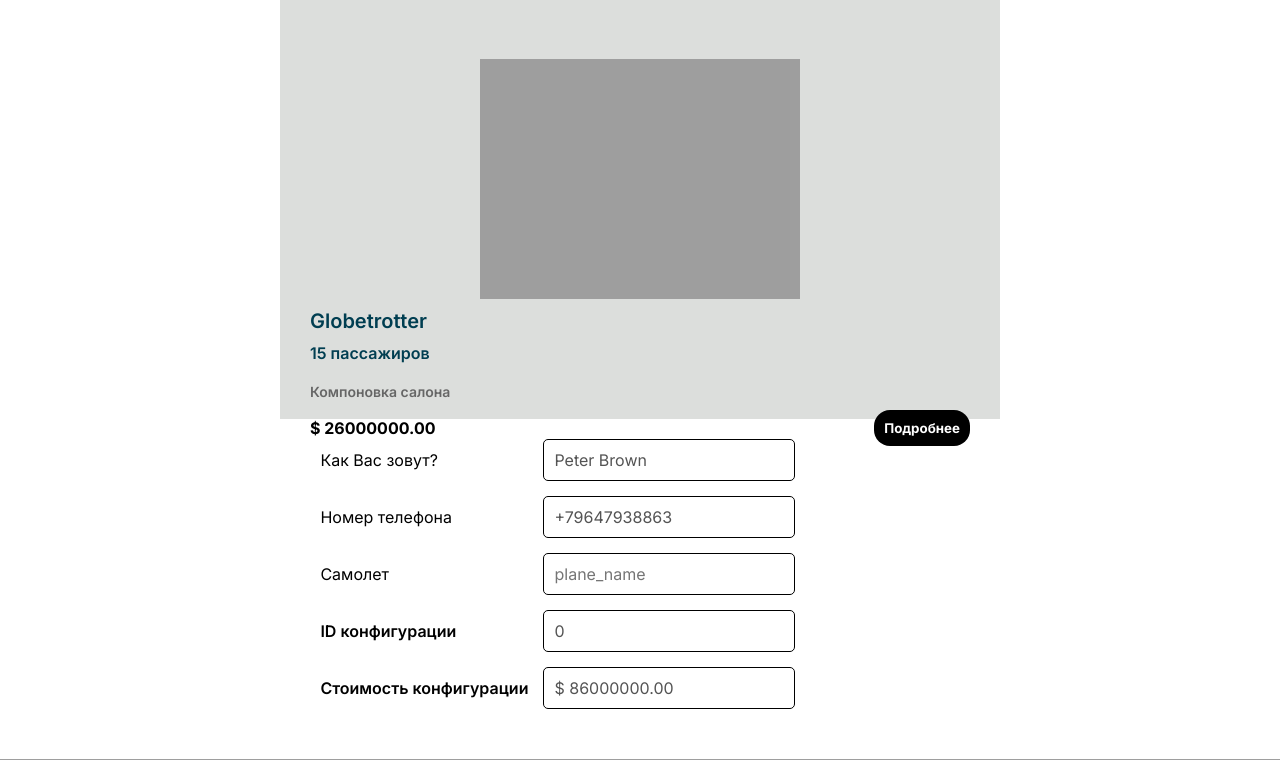
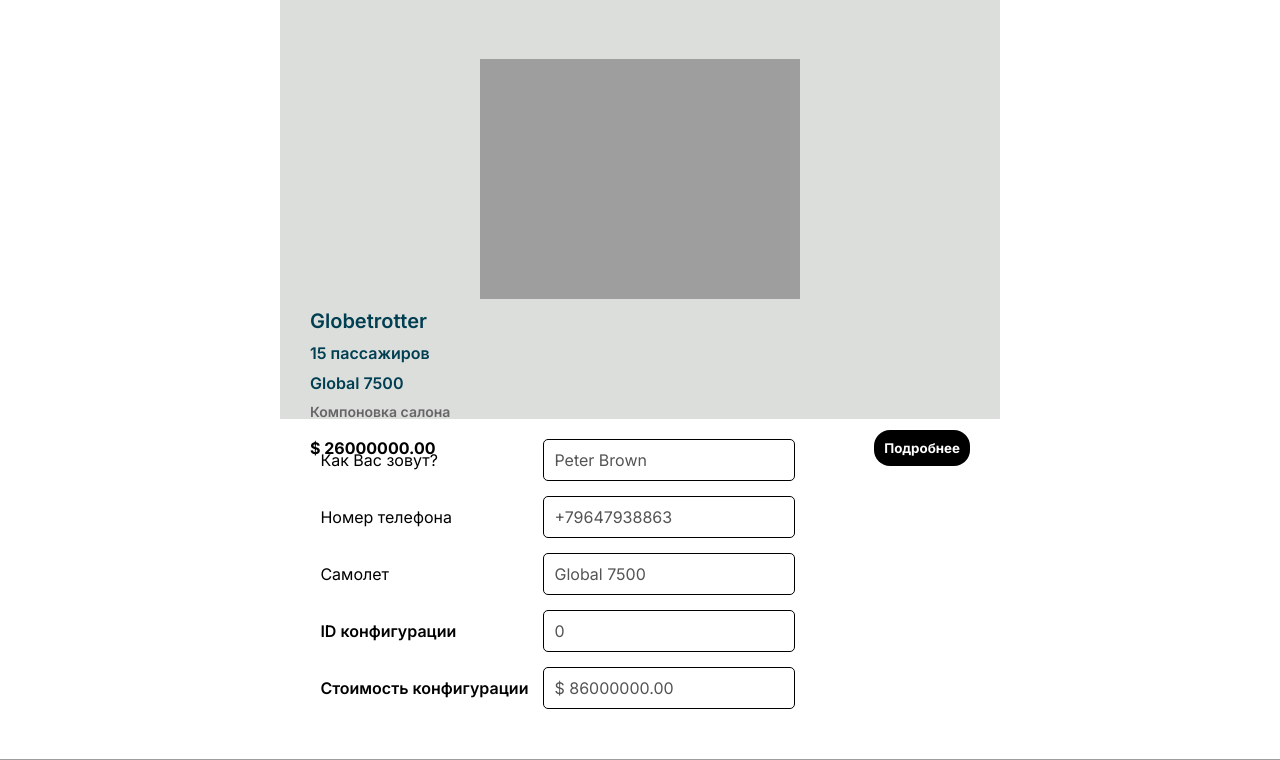
Before and after one commit to resxton/DIA_2024_Back, a Django app: page /configuration/0/ in a window 1280 px wide. Shown: the part 222-982 px from the top of the page. Run offline with Django 5.2, Linux system fonts and the light colour scheme.

Commit message:
clear up

```diff
--- a/lr1_code/templates/configuration.html
+++ b/lr1_code/templates/configuration.html
@@ -43,7 +43,7 @@
             <div class="card-text configuration-card-text">
                 <h1 class="card-title">{{ element.name }}</h1>
                 <h2 class="card-key-info">{{ element.key_info }}</h2>
-				<h2 class="card-key-info">{{ plane_name }}</h2>
+				<h2 class="card-key-info">{{ plane }}</h2>
                 <p class="card-category">{{ element.category }}</p>
                 <div class="card-bottom">
                     <p class="card-price">$ {{ element.price|floatformat:2 }}</p>
@@ -65,7 +65,7 @@
 			<p class="configuration-info-text">Номер телефона</p>
 			<input type="text" class="phone-input" placeholder="Телефон" disabled value="{{ customer_phone }}">
 			<p class="configuration-info-text">Самолет</p>
-			<input type="plane" class="plane-input" placeholder="plane_name" disabled value="{{ plane_name }}">
+			<input type="plane" class="plane-input" placeholder="plane_name" disabled value="{{ plane }}">
 			<p class="configuration-id-text">ID конфигурации</p>
 			<input type="text" class="id-input" disabled value="{{ configuration_id }}">
 			<p class="configuration-amount-text">Стоимость конфигурации</p>
--- a/lr1_code/views.py
+++ b/lr1_code/views.py
@@ -176,5 +176,6 @@ def getConfigurationPage(request, id):
         'customer_phone': configuration['customer_phone'],
         'customer_email': configuration['customer_email'],
         'configuration_amount': configuration['configuration_amount'],
-        'config_elements': config_elements
+        'config_elements': config_elements,
+        'plane': 'Global 7500'
     })
```
